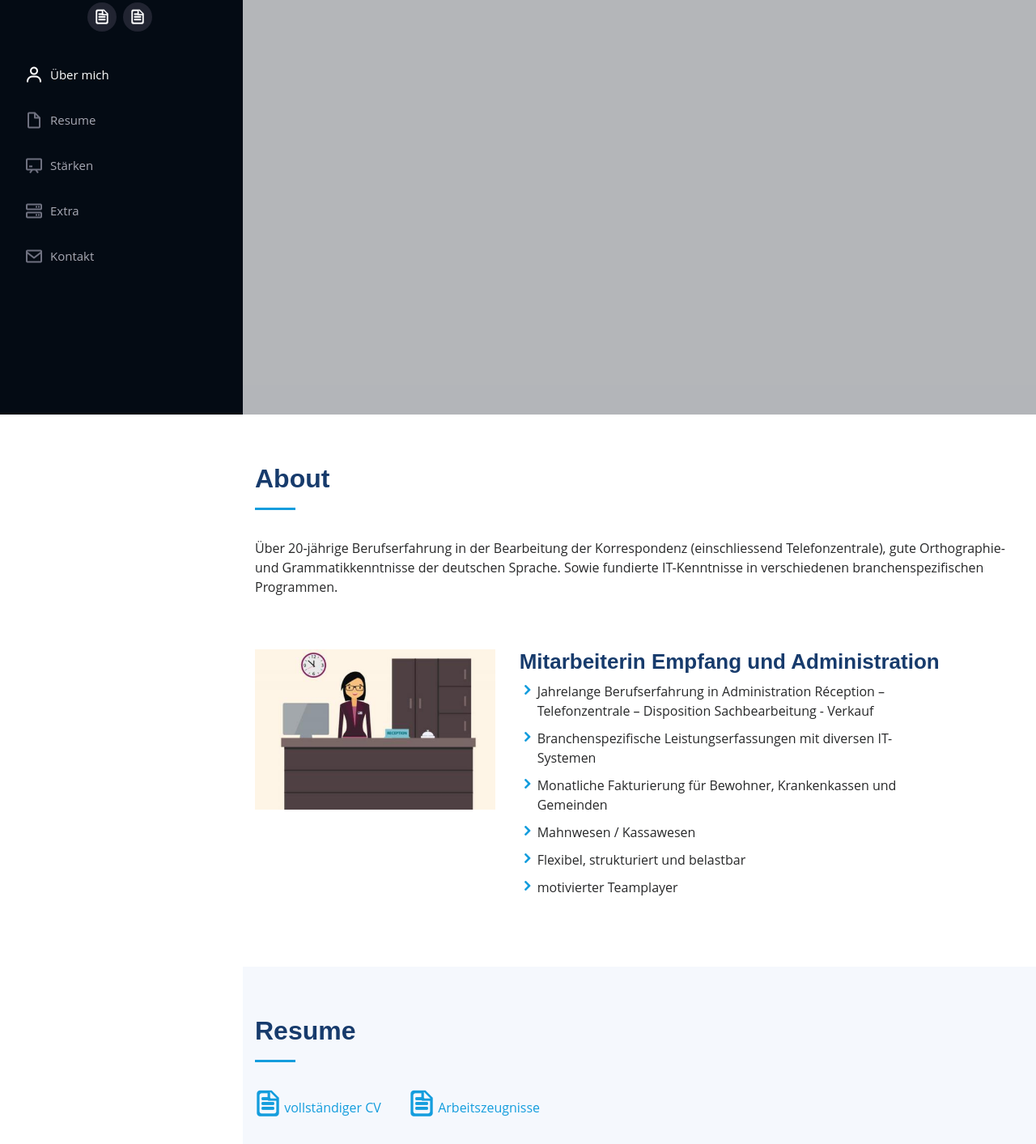
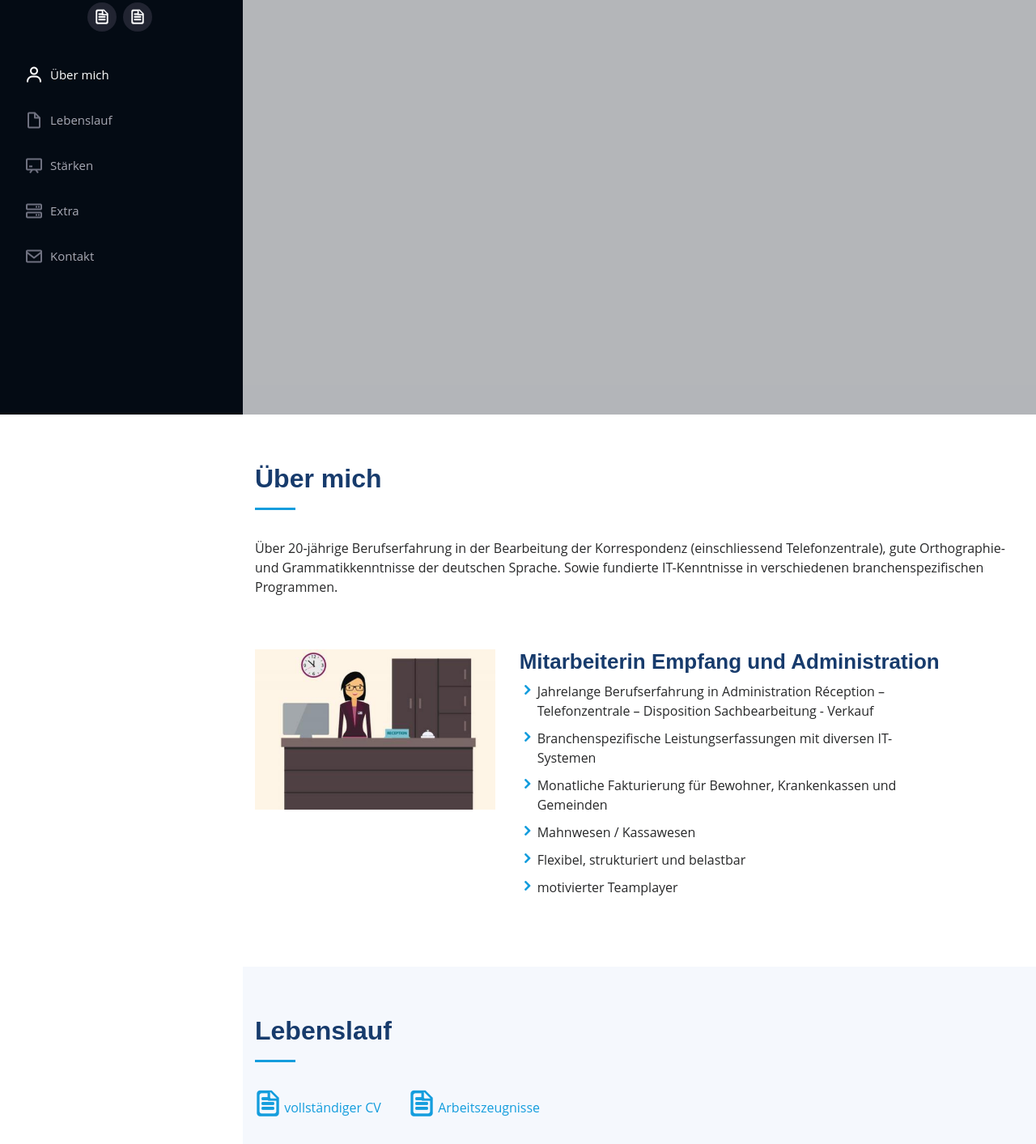
Before and after one commit to brunnermanu/virtualio-brigitte-heeb, a plain HTML site: page index.html in a window 1280 px wide. Shown: the part 288-1701 px from the top of the page at 81% size. Drawn offline with Linux system fonts and the light colour scheme.

Commit message:
add all in german

```diff
--- a/index.html
+++ b/index.html
@@ -52,7 +52,7 @@
       <nav class="nav-menu">
         <ul>
           <li><a href="#about"><i class="bx bx-user"></i> <span>Über mich</span></a></li>
-          <li><a href="#resume"><i class="bx bx-file-blank"></i> <span>Resume</span></a></li>
+          <li><a href="#resume"><i class="bx bx-file-blank"></i> <span>Lebenslauf</span></a></li>
           <li><a href="#projects"><i class="bx bx-chalkboard"></i>Stärken</a></li>
           <li><a href="#Extra"><i class="bx bx-server"></i>Extra</a></li>
           <li><a href="#contact"><i class="bx bx-envelope"></i>Kontakt</a></li>
@@ -81,7 +81,7 @@
       <div class="container">
 
         <div class="section-title">
-          <h2>About</h2>
+          <h2>Über mich</h2>
           <p>Über 20-jährige Berufserfahrung in der Bearbeitung der Korrespondenz (einschliessend Telefonzentrale),
               gute Orthographie- und Grammatikkenntnisse der deutschen Sprache.
               Sowie fundierte IT-Kenntnisse in verschiedenen branchenspezifischen Programmen.
@@ -128,7 +128,7 @@
       <div class="container">
 
         <div class="section-title">
-          <h2>Resume</h2>
+          <h2>Lebenslauf</h2>
           <a href="./assets/img/CV.pdf" target="_blank"><i class="icofont-ui-file icofont-2x"  title="Lebenslauf"></i> vollständiger CV</a>
             <a href="https://drive.google.com/file/d/1qBE6Y7CWBNWQXqMBPUlvUkl-Tlq_VURa/view?usp=sharing" target="_blank"><i class="icofont-ui-file icofont-2x"  title="Arbeitzeugnis"></i> Arbeitszeugnisse</a>
         </div>
```
